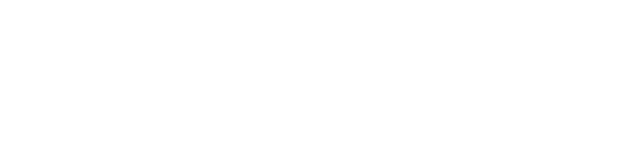
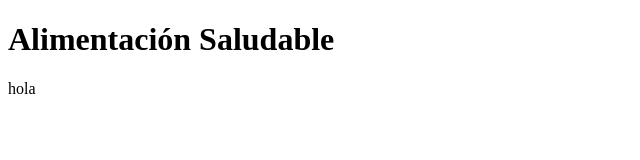
Before and after one commit to vicenttto/HTML-GRX, a plain HTML site: page Proyecto Alimentacion Saludable/0_index.html in a window 1280 px wide. Shown: the whole page, without its empty margins (0-640 px from the left). Drawn offline with Linux system fonts and the light colour scheme.

Commit message:
04-12 clase

```diff
--- a/Proyecto Alimentacion Saludable/0_index.html
+++ b/Proyecto Alimentacion Saludable/0_index.html
@@ -3,9 +3,23 @@
 <head>
     <meta charset="UTF-8">
     <meta name="viewport" content="width=device-width, initial-scale=1.0">
+    <link rel="icon" href="images_alimentacion/Piramide-Nutricional.png">
     <title>Alimentación Saludable</title>
 </head>
 <body>
+    <header> <!-- encabezado con el nombre de la web, un menú, contenido principal con artículos y un pié de página. -->
+        <h1>Alimentación Saludable</h1>
+
+        <div class="menu">
+            <aside>
+                <p>hola
+                </p>
+            </aside>
+        </div>
+
+    </header>
+
+
 
 </body>
 </html>
```
Also changed, not shown: Proyecto Alimentacion Saludable/images_alimentacion/Piramide-Nutricional.png (added).
